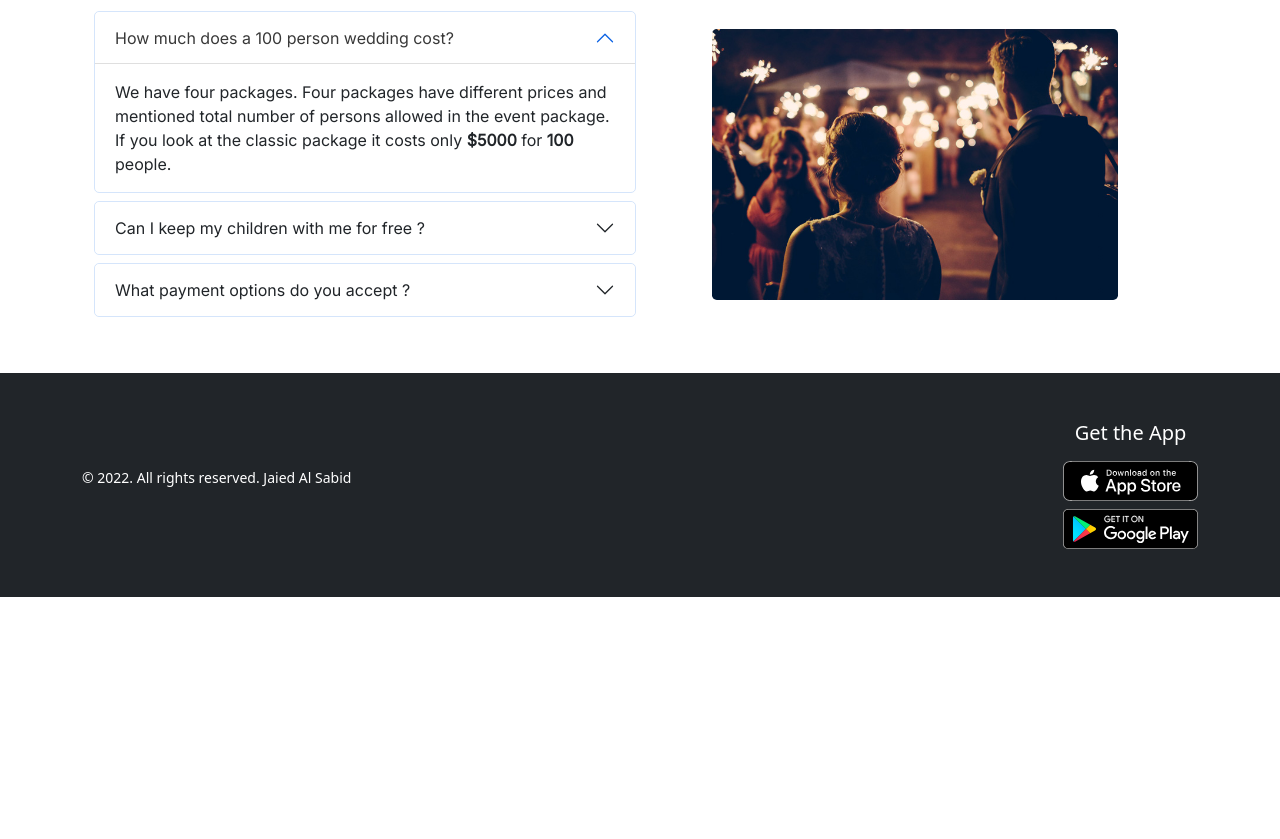
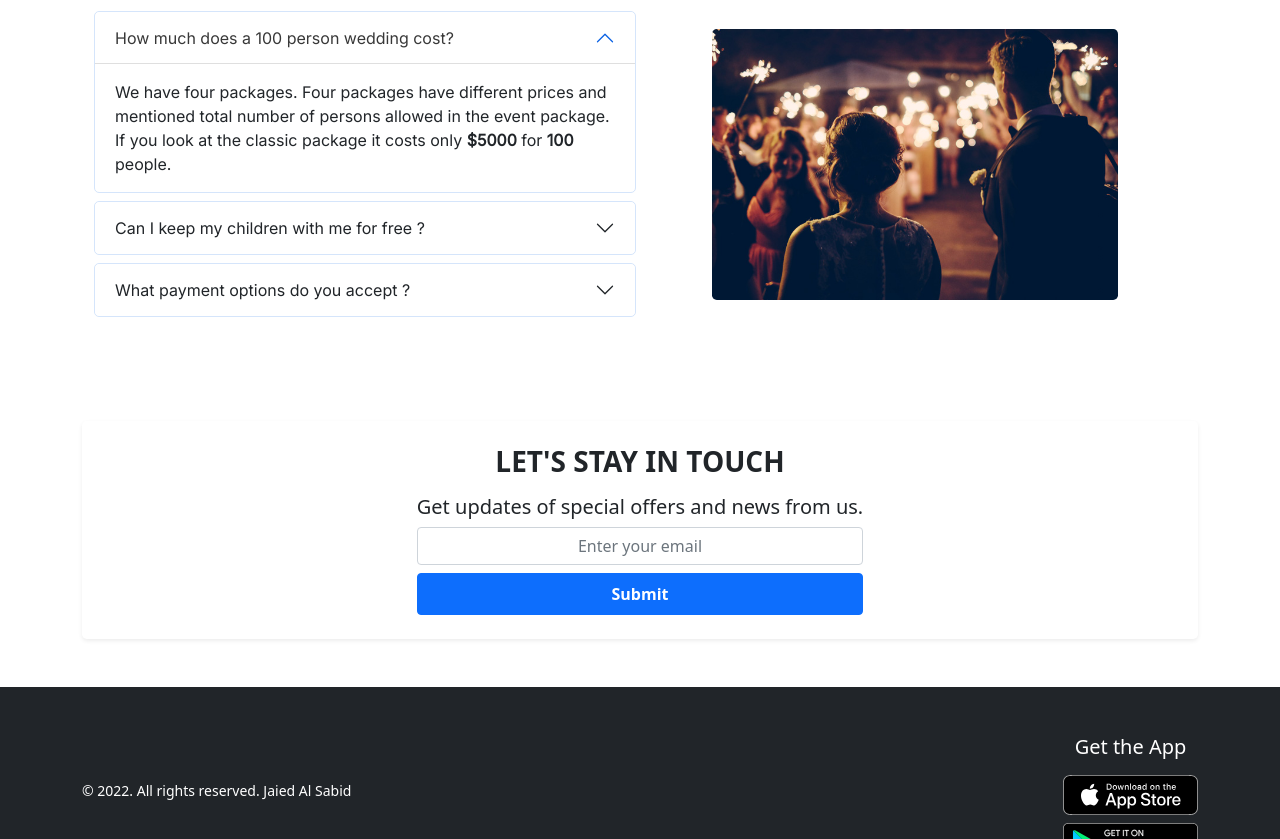
Before and after one commit to jaiedsabid/wedding-convention-center, a plain HTML site: page index.html in a window 1280 px wide. Shown: the part 2204-3043 px from the top of the page. Before the commit the page ends 2801 px from the top, so only its background shows below. Drawn offline with nearby package versions, Linux system fonts and the light colour scheme.

Commit message:
Added subscribe section

```diff
--- a/assets/css/style.css
+++ b/assets/css/style.css
@@ -86,6 +86,21 @@ img.faq-img-size {
     width: 75%;
 }
 
+#subscribe::after {
+    content: "";
+    position: absolute;
+    top: 0;
+    left: 0;
+    width: 100%;
+    height: 100%;
+    background-image: url("../icons/contact\ us_solid\ III.svg");
+    background-repeat: no-repeat;
+    background-position: 0% 0%;
+    background-size: contain;
+    opacity: 0.1;
+    pointer-events: none;
+}
+
 
 /* Media queries */
 
@@ -106,6 +121,19 @@ img.faq-img-size {
     }
 }
 
-@media screen and (min-width: 1024px) {
-    /* Larger screens */
+@media screen and (max-width: 1399.99px) {
+    #subscribe::after {
+        content: "";
+        position: absolute;
+        top: 0;
+        left: 0;
+        width: 100%;
+        height: 100%;
+        background-image: url("../icons/contact\ us_solid\ III.svg");
+        background-repeat: no-repeat;
+        background-position: 0% 0%;
+        background-size: contain;
+        opacity: 0;
+        pointer-events: none;
+    }
 }
--- a/index.html
+++ b/index.html
@@ -261,7 +261,7 @@
             </div>
         </div>
         <!-- FAQ Section -->
-        <div class="container my-5">
+        <div class="container my-5 pb-0 pb-lg-5">
             <h2 class="text-center py-5 fw-bold font-poppins">Frequently Asked Questions</h2>
             <div class="row row-cols-1 row-cols-lg-2 g-2 align-items-center justify-content-center font-inter">
                 <div class="col order-lg-1">
@@ -336,6 +336,16 @@
                 </div>
             </div>
         </div>
+        <!-- Subscribe -->
+        <section id="subscribe"
+            class="position-relative d-flex mt-5 p-4 align-items-center justify-content-center mb-5 rounded-3 shadow-sm">
+            <div class="d-flex flex-column bg-white">
+                <h3 class="text-center fw-bold text-uppercase mb-lg-2">LET'S STAY IN TOUCH</h3>
+                <h5 class="text-center my-2">Get updates of special offers and news from us.</h5>
+                <input class="form-control text-center" type="text" placeholder="Enter your email">
+                <button class="btn btn-primary text-white fw-bold px-4 py-2 mt-2">Submit</button>
+            </div>
+        </section>
     </main>
     <!-- Footer -->
     <footer class="bg-dark">
```
Also changed, not shown: assets/icons/contact us_solid III.svg (added), assets/icons/watermark.svg.
